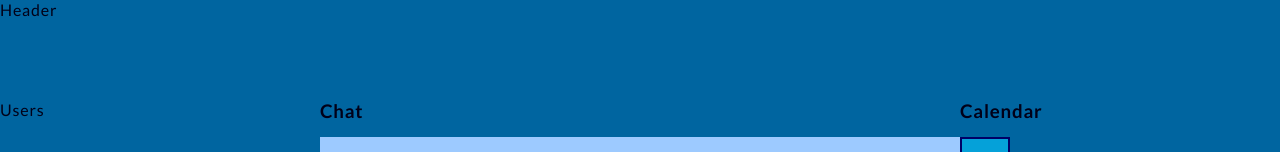
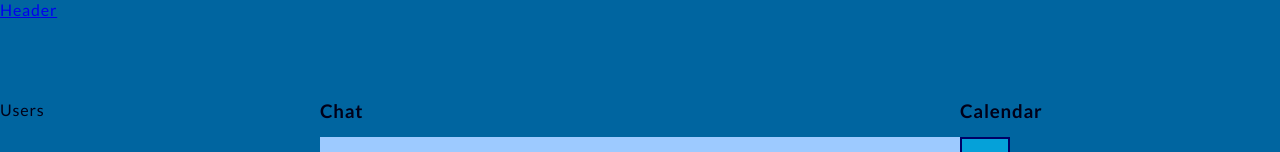
Before and after one commit to looking4mage/frontend, a React app: page /group/1 in a window 1280 px wide. Shown: the top 152 px of the page. Built offline with nearby package versions, Linux system fonts and the light colour scheme.

Commit message:
add header component with link to main page

```diff
--- a/src/components/app/app.tsx
+++ b/src/components/app/app.tsx
@@ -6,6 +6,7 @@ import { MainUnauthorized } from '../main-unauthorized';
 import { Register } from '../register';
 import './app.scss';
 import { Group } from '../group';
+import { Header } from '../header';
 
 interface IAppProperties {
   readonly className?: string;
@@ -14,8 +15,8 @@ interface IAppProperties {
 export function App(_props: IAppProperties): ReactElement {
   return (
     <div className="c-app">
-      <div>Header</div>
       <Router>
+        <Header />
         <Switch>
           <Route exact path="/" component={MainUnauthorized} />
           <Route path="/register" component={Register} />
--- /dev/null
+++ b/src/components/header/header.scss
@@ -0,0 +1,3 @@
+.c-header {
+
+}
--- /dev/null
+++ b/src/components/header/header.tsx
@@ -0,0 +1,12 @@
+import React, { ReactElement } from 'react';
+
+import './header.scss';
+import { CustomLink } from '../../utils/helpers';
+
+export function Header(): ReactElement {
+  return (
+    <div className="c-header">
+      <CustomLink href="/">Header</CustomLink>
+    </div>
+  );
+}
--- /dev/null
+++ b/src/components/header/index.tsx
@@ -0,0 +1 @@
+export * from './header';
```
Also changed, not shown: 1 other file (tests, documents, lock files or other folders).
